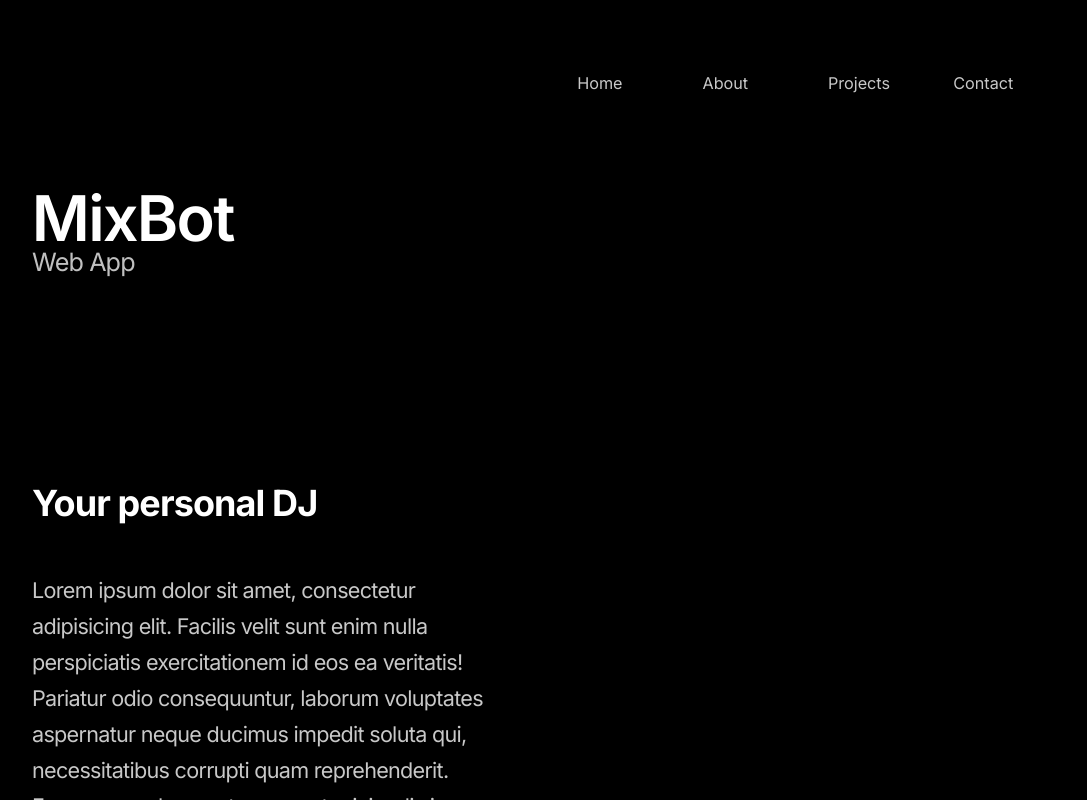
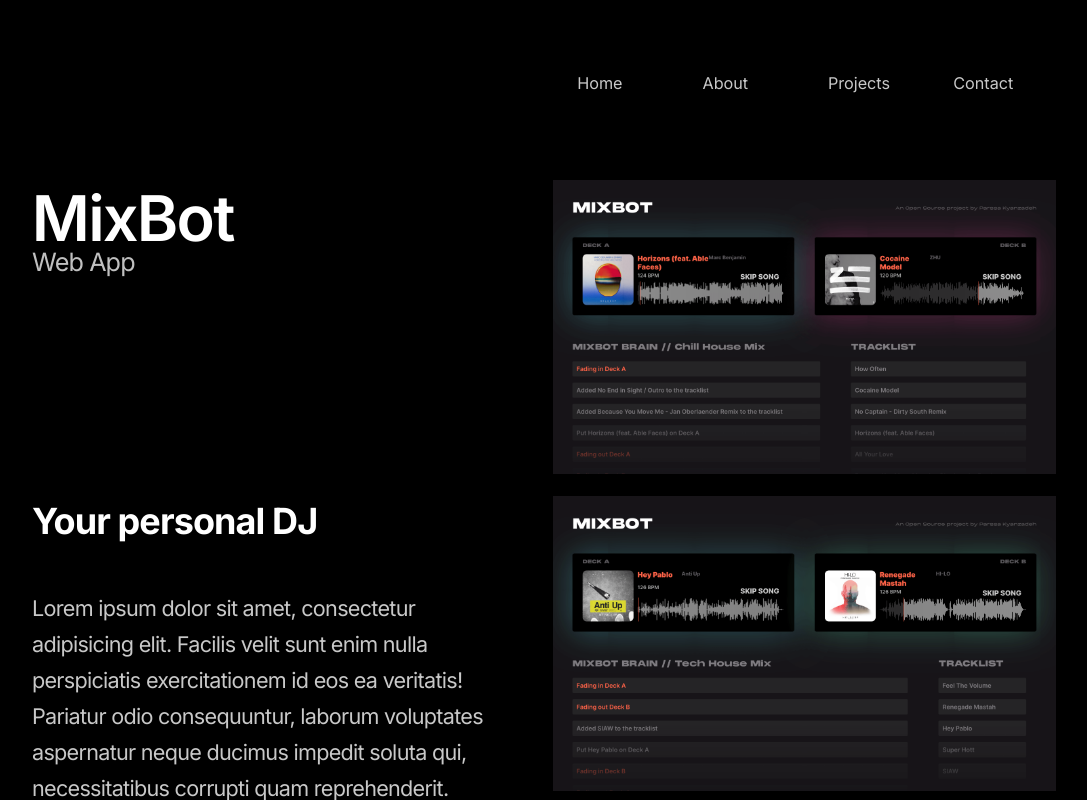
Before and after one commit to parssak/nextjs-website, a Next.js app: page /mixbot in a window 1280 px wide. Shown: the whole page, without its empty margins (96-1183 px from the left). Built offline with nearby package versions, Linux system fonts and the light colour scheme.

Commit message:
Added media everywhere

```diff
--- a/components/NextProject.jsx
+++ b/components/NextProject.jsx
@@ -18,7 +18,7 @@ const NextProjectContainer = styled.div`
     border-radius:3rem;
     padding: 4rem 2rem;
     transition: all 0.2s ease;
-    margin-top: 10rem;
+    /* margin-top: 10rem; */
     background: rgba(255, 255, 255, 0);
     & > * {
         transition: all 0.4s ease-in-out;
--- a/components/projects/MixBot.js
+++ b/components/projects/MixBot.js
@@ -1,18 +1,29 @@
 import React from 'react';
 import HorizontalContent from '../HorizontalContent';
-import { Container, Description, SectionTitle, Subtitle, Title } from '../styles';
+import { Description, ProjectContainer, SectionTitle, Subtitle, Title } from '../styles';
 
 const MixBot = () => {
     return (
-        <Container>
+        <ProjectContainer>
+            <div className="p-title">
                 <Title larger>MixBot</Title>
                 <Subtitle>Web App</Subtitle>
                 <br /><br />
+            </div>
+            <div className="p-description">
                 <SectionTitle><b>Your personal DJ</b></SectionTitle>
                 <br /><br />
                 <Description>Lorem ipsum dolor sit amet, consectetur adipisicing elit. Facilis velit sunt enim nulla perspiciatis exercitationem id eos ea veritatis! Pariatur odio consequuntur, laborum voluptates aspernatur neque ducimus impedit soluta qui, necessitatibus corrupti quam reprehenderit. Facere cum deserunt eos amet reiciendis ipsam, ipsum sapiente nemo illum nam similique laudantium. In, enim?</Description>
+            </div>
+            <div className="p-media">
+                <img src="/media/mix_3.png" />
+                <img src="/media/mix_1.png" />
+                <img src="/media/mix_2.png" />
+            </div>
+            <div className="p-tech">
                 <HorizontalContent tech={"React • ExpressJS • MongoDB"} role={"Creator"} date={"2020"} />
-        </Container>
+            </div>
+        </ProjectContainer>
     );
 }
 
--- a/components/styles/index.js
+++ b/components/styles/index.js
@@ -79,6 +79,29 @@ export const HorizontalContentWrapper = styled.div`
     }
 `
 
+export const ProjectContainer = styled(Container)`
+    display: grid;
+    gap: 1rem;
+    img {
+        width: 100%;
+    }
+    .p-media img {
+        margin-bottom: 1rem;
+    }
+    @media (min-width: 800px) {
+    grid-template-columns: 1fr 1fr;
+    grid-template-rows: 0.4fr 0.8fr 1.5fr;
+    grid-template-areas:
+      "p-title p-media"
+      "p-description p-media"
+      "p-tech p-media";
+    .p-title { grid-area: p-title; }
+    .p-description { grid-area: p-description; }
+    .p-media { grid-area: p-media; margin-top: 4rem; }
+    .p-media-2 { grid-area: p-media-2; }
+    .p-tech { grid-area: p-tech; }
+    }
+`;
 export const TitleBall = styled.div`
     height: 800px;
     width: 800px;
```
Also changed, not shown: components/projects/Darco.js (+16 -6 lines), components/projects/Kazakan.js (+1 -30 lines). Lines whose indentation alone changed are shown as unchanged.
